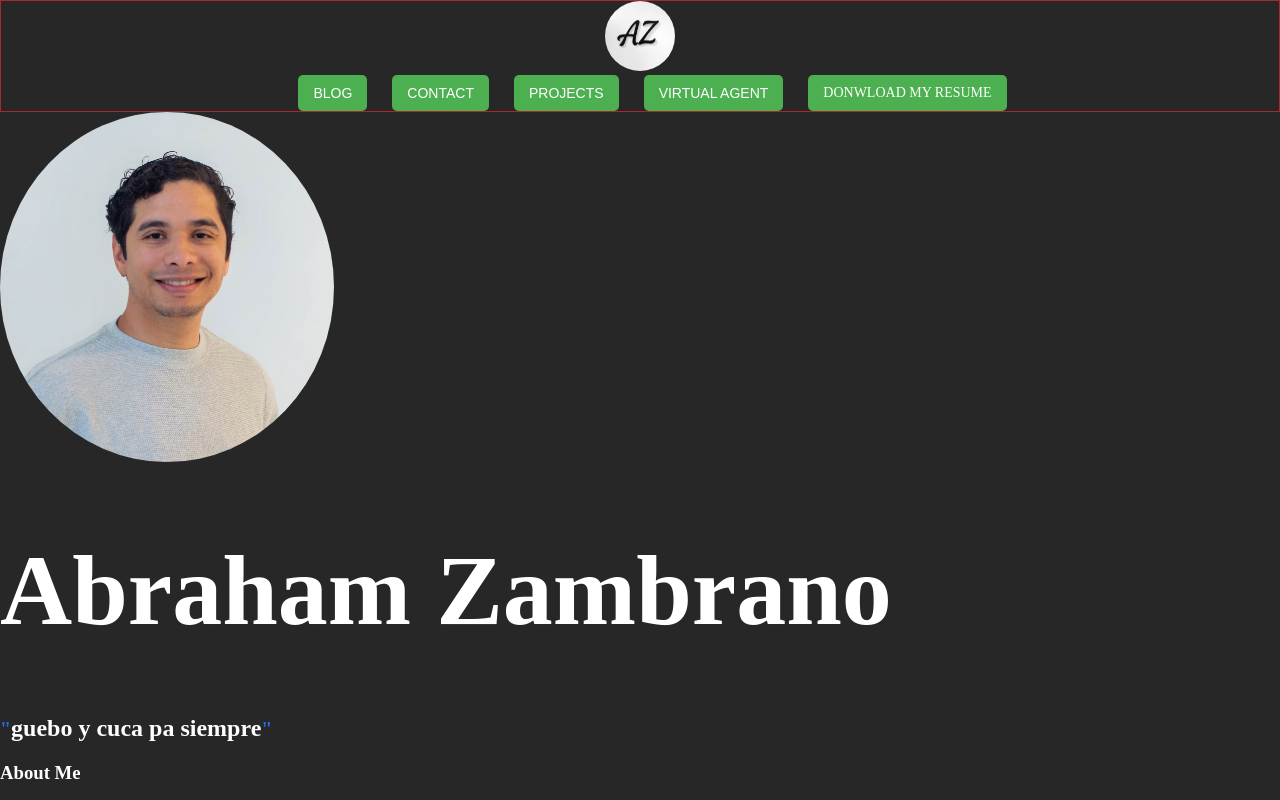
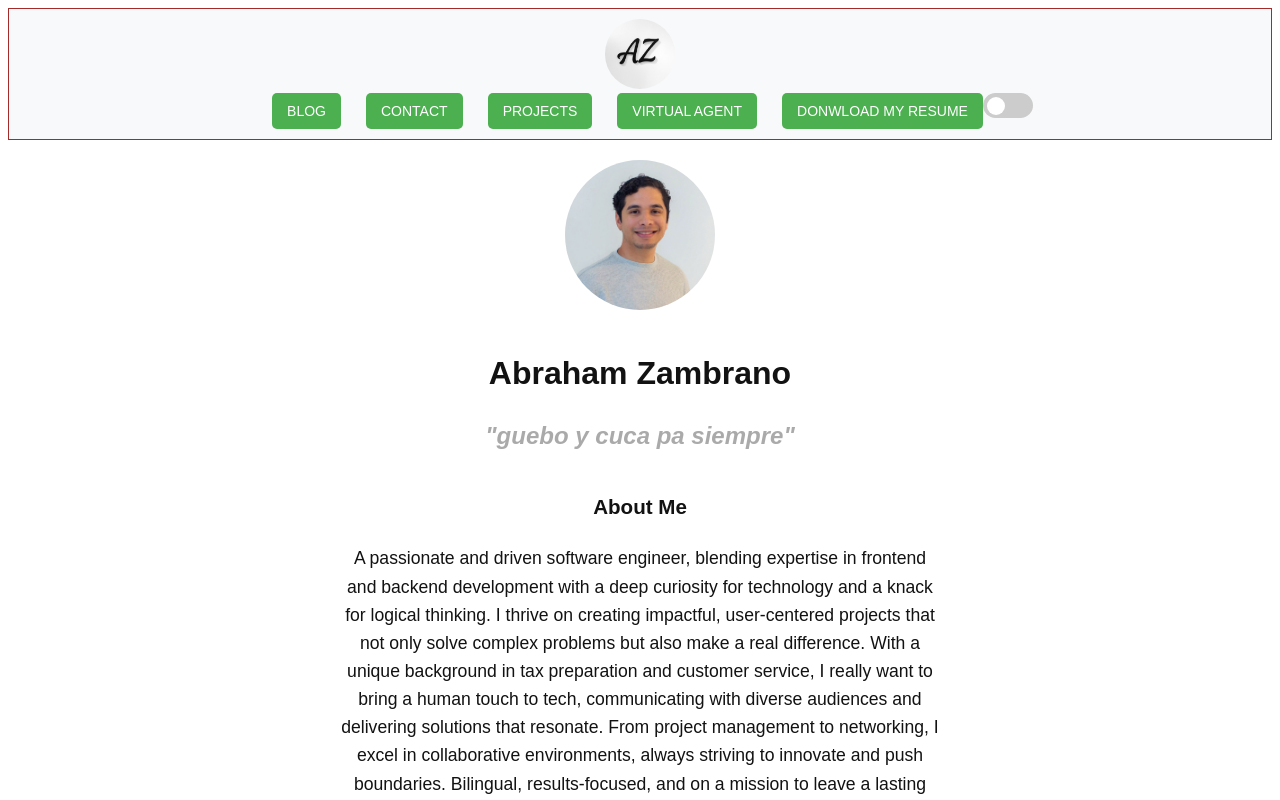
Before and after one commit to AbrahamZambranoTablante/portafolio-app, a React (Vite) app in the folder portafolio-app/: page / in a window 1280 px wide. Shown: the top 800 px of the page. Built offline with nearby package versions, Linux system fonts and the light colour scheme.

Commit message:
toggle dark and light mode and all centered layout

```diff
--- a/portafolio-app/src/App.css
+++ b/portafolio-app/src/App.css
@@ -41,9 +41,43 @@
   color: #888;
 } */
 
+
+/* Default Light Mode */
 body {
-  background-color: #272727;  /* Dark background */
-  color: #ffffff;             /* Light text */
-  margin: 0;
-  padding: 0;
+  background-color: #ffffff;
+  color: #121212;
+  font-family: 'Arial', sans-serif;
+  transition: background 0.3s ease, color 0.3s ease;
 }
+
+/* Dark Mode */
+body.dark-mode {
+  background-color: #1e1e1e;
+  color: #ffffff;
+}
+
+/* Navbar Styling */
+.navbar-container {
+  background-color: #f8f9fa;
+  padding: 10px 20px;
+  transition: background 0.3s ease;
+}
+
+body.dark-mode .navbar-container {
+  background-color: #1e1e1e;
+}
+
+/* Toggle Button */
+.theme-toggle {
+  background: none;
+  border: 1px solid #444;
+  padding: 10px;
+  cursor: pointer;
+  border-radius: 5px;
+  color: inherit;
+  transition: background 0.3s ease;
+}
+
+.theme-toggle:hover {
+  background-color: rgba(255, 255, 255, 0.1);
+}
--- a/portafolio-app/src/App.jsx
+++ b/portafolio-app/src/App.jsx
@@ -1,4 +1,4 @@
-import { useRef } from 'react';
+import { useRef, useState, useEffect } from 'react';
 import './App.css';
 import { BrowserRouter as Router, Routes, Route } from 'react-router-dom';
 import NavBar from './Components/NavBar';
@@ -7,6 +7,21 @@ import NotFound from './Pages/NotFound';
 import VirtualAgent from './Pages/VirtualAgent';
 
 function App() {
+
+  const [darkMode, setDarkMode] = useState(() => {
+    return localStorage.getItem("theme") === "dark"; // Load theme from local storage
+  });
+
+  useEffect(() => {
+      if (darkMode) {
+          document.body.classList.add("dark-mode");
+          localStorage.setItem("theme", "dark"); // Save to local storage
+      } else {
+          document.body.classList.remove("dark-mode");
+          localStorage.setItem("theme", "light");
+      }
+  }, [darkMode]);
+
 
     const projectsRef = useRef(null);
     const contactRef = useRef(null);
@@ -24,6 +39,7 @@ function App() {
             scrollToBlog={() => scrollToSection(blogRef)}
             scrollToProjects={() => scrollToSection(projectsRef)}
             scrollToContact={() => scrollToSection(contactRef)}
+            darkMode={darkMode} setDarkMode={setDarkMode}
           />
           <Routes>
             <Route path="/" element={<Home projectsRef={projectsRef} contactRef={contactRef} blogRef={blogRef}/>}/>
--- a/portafolio-app/src/Components/NavBar.jsx
+++ b/portafolio-app/src/Components/NavBar.jsx
@@ -2,10 +2,14 @@ import { Link } from "react-router-dom"
 import '../Pages/CSS/NavBar.css'
 import React from "react"
 
-export default function NavBar ({scrollToProjects, scrollToContact, scrollToBlog}) {
+export default function NavBar ({scrollToProjects, scrollToContact, scrollToBlog, darkMode, setDarkMode}) {
 
     const scrollToTop = () => {
         window.scrollTo({ top: 0, behavior: "smooth" });
+    };
+
+    const toggleTheme = () => {
+        setDarkMode(!darkMode);
     };
 
     return (
@@ -23,6 +27,11 @@ export default function NavBar ({scrollToProjects, scrollToContact, scrollToBlog
                         <a href="/Resume_Abraham Zambrano Tablante.pdf" download="Abraham_Resume.pdf" className="nav-link">
                             DONWLOAD MY RESUME
                         </a>
+                            {/* Toggle Switch */}
+                        <label className="switch">
+                            <input type="checkbox" checked={darkMode} onChange={toggleTheme} />
+                            <span className="slider round"></span>
+                        </label>
                     </nav>
                 </div>
 
--- a/portafolio-app/src/Pages/CSS/Home.css
+++ b/portafolio-app/src/Pages/CSS/Home.css
@@ -1,4 +1,4 @@
-.home-container {
+/* .home-container {
     img{
         height: 350px;
         border-radius: 50%;
@@ -13,4 +13,68 @@
     h1{
         font-size: 100px;
     }
+
+    section {
+        scroll-margin-top: 80px;
+    }
 }
+*/
+
+
+/* Center the entire home container */
+.home-container {
+    display: flex;
+    flex-direction: column;
+    align-items: center; /* Center horizontally */
+    justify-content: center; /* Center vertically */
+    min-height: 100vh; /* Full screen height */
+    text-align: center; /* Ensure text is centered */
+    padding: 20px; /* Add spacing */
+}
+
+/* Center the profile content */
+.profile__container {
+    display: flex;
+    flex-direction: column;
+    align-items: center; /* Center everything horizontally */
+    justify-content: center; /* Center vertically */
+    max-width: 800px; /* Keep it readable */
+    width: 100%;
+}
+
+/* Profile picture styling */
+.profile__picture img {
+    width: 150px; /* Adjust size */
+    height: 150px;
+    border-radius: 50%; /* Make it circular */
+    object-fit: cover;
+    margin-bottom: 20px;
+}
+
+/* Style the text sections */
+.profile__name h1 {
+    font-size: 2rem;
+    margin-bottom: 10px;
+}
+
+.profile__quote {
+    font-size: 1.5rem;
+    font-style: italic;
+    color: #aaa;
+    margin-bottom: 20px;
+}
+
+.profile__description {
+    font-size: 1.1rem;
+    line-height: 1.6;
+    max-width: 600px;
+}
+
+/* Center sections */
+section {
+    width: 100%;
+    display: flex;
+    justify-content: center;
+    align-items: center;
+    padding: 40px 0;
+}
--- a/portafolio-app/src/Pages/CSS/NavBar.css
+++ b/portafolio-app/src/Pages/CSS/NavBar.css
@@ -21,6 +21,7 @@
     }
 
     .links {
+
         display: flex;
 
         .nav-link {
@@ -46,3 +47,62 @@
 .nav-link:hover {
     background-color: #45a049;
 }
+
+/* Switch Container */
+.switch {
+    position: relative;
+    display: inline-block;
+    width: 50px;
+    height: 25px;
+}
+
+/* Hide Default Checkbox */
+.switch input {
+    opacity: 0;
+    width: 0;
+    height: 0;
+}
+
+/* Slider */
+.slider {
+    position: absolute;
+    cursor: pointer;
+    top: 0;
+    left: 0;
+    right: 0;
+    bottom: 0;
+    background-color: #ccc;
+    transition: 0.4s;
+    border-radius: 25px;
+}
+
+/* Circle (toggle) */
+.slider:before {
+    content: "";
+    position: absolute;
+    height: 18px;
+    width: 18px;
+    left: 4px;
+    bottom: 3.5px;
+    background-color: white;
+    transition: 0.4s;
+    border-radius: 50%;
+}
+
+/* Dark Mode Active */
+input:checked + .slider {
+    background-color: #4caf50;
+}
+
+input:checked + .slider:before {
+    transform: translateX(24px);
+}
+
+/* Rounded Slider */
+.slider.round {
+    border-radius: 25px;
+}
+
+.slider.round:before {
+    border-radius: 50%;
+}
```
